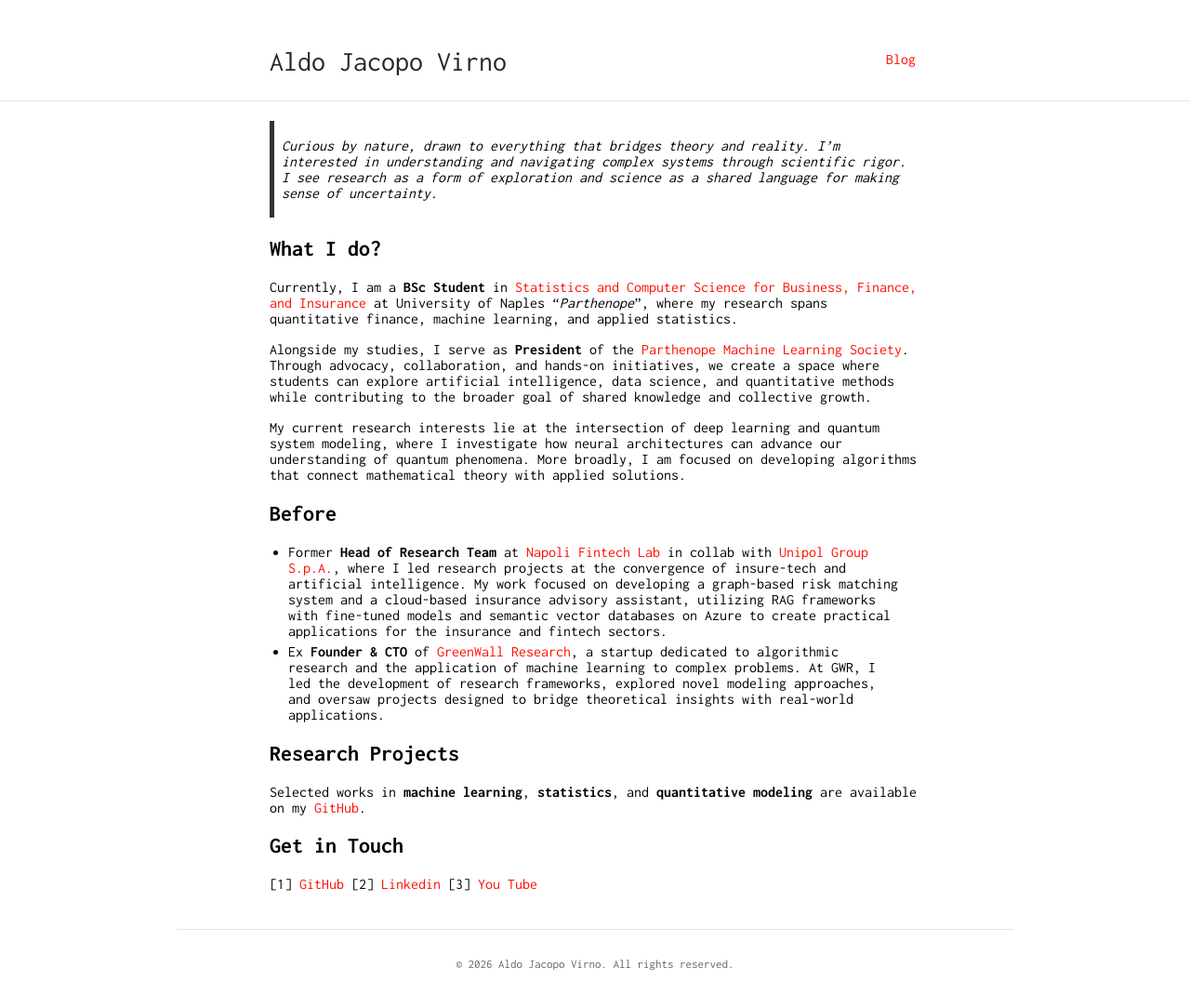
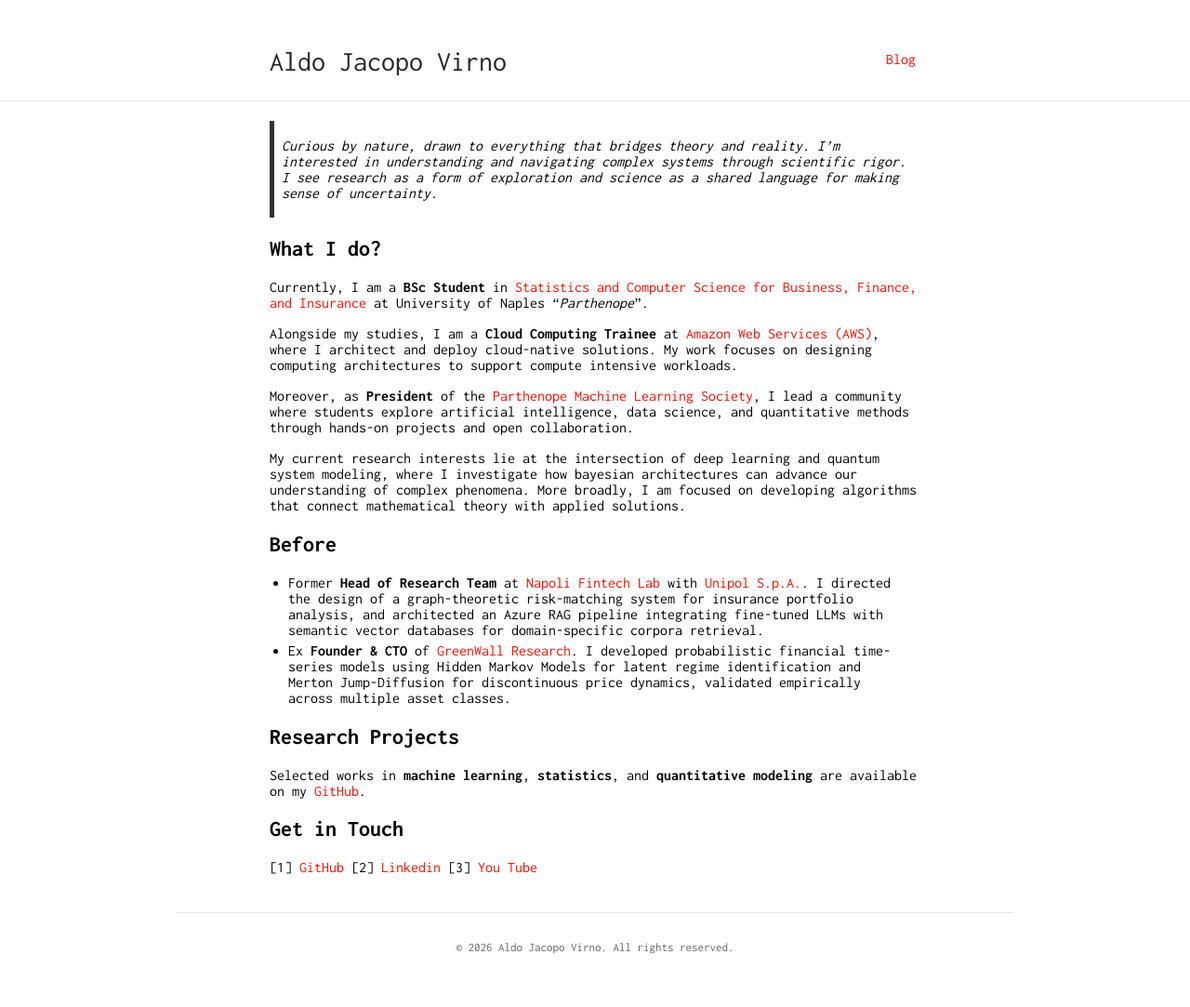
Before and after one commit to aldojacopovirno/aldojacopovirno.github.io, a Jekyll site: the page built from index.md, in a window 1280 px wide. Shown: the whole page at 93% size. Built offline with Jekyll 4.4.1, drawn with Linux system fonts in a browser that asks for light colours.

Commit message:
update index.md

```diff
--- a/_config.yml
+++ b/_config.yml
@@ -4,8 +4,8 @@ baseurl: ""
 
 # SEO Settings
 description: >-
-  Aldo Jacopo Virno - BSc Student in Statistics and Computer Science. Research in quantitative finance,
-  machine learning, and quantum systems modeling. President of Parthenope Machine Learning Society.
+  Aldo Jacopo Virno - BSc Student in Statistics and Computer Science. Cloud Computing Trainee at AWS.
+  Research in complex systems, bayesian architectures, and quantitative modeling. President of Parthenope Machine Learning Society.
 
 author:
   name: Aldo Jacopo Virno
--- a/index.md
+++ b/index.md
@@ -12,16 +12,18 @@ seo:
 
 ## What I do?
 
-Currently, I am a **BSc Student** in [Statistics and Computer Science for Business, Finance, and Insurance](https://orienta.uniparthenope.it/laurea-triennale/statistica-informatica-azienda-finanza-assicurazioni/) at University of Naples "_Parthenope_", where my research spans quantitative finance, machine learning, and applied statistics.
+Currently, I am a **BSc Student** in [Statistics and Computer Science for Business, Finance, and Insurance](https://orienta.uniparthenope.it/laurea-triennale/statistica-informatica-azienda-finanza-assicurazioni/) at University of Naples "_Parthenope_".
 
-Alongside my studies, I serve as **President** of the [Parthenope Machine Learning Society](https://aldojacopovirno.github.io/parthenope-mls/). Through advocacy, collaboration, and hands-on initiatives, we create a space where students can explore artificial intelligence, data science, and quantitative methods while contributing to the broader goal of shared knowledge and collective growth.
+Alongside my studies, I am a **Cloud Computing Trainee** at [Amazon Web Services (AWS)](https://aws.amazon.com/), where I architect and deploy cloud-native solutions. My work focuses on designing computing architectures to support compute intensive workloads.
 
-My current research interests lie at the intersection of deep learning and quantum system modeling, where I investigate how neural architectures can advance our understanding of quantum phenomena. More broadly, I am focused on developing algorithms that connect mathematical theory with applied solutions.
+Moreover, as **President** of the [Parthenope Machine Learning Society](https://aldojacopovirno.github.io/parthenope-mls/), I lead a community where students explore artificial intelligence, data science, and quantitative methods through hands-on projects and open collaboration.
+
+My current research interests lie at the intersection of deep learning and quantum system modeling, where I investigate how bayesian architectures can advance our understanding of complex phenomena. More broadly, I am focused on developing algorithms that connect mathematical theory with applied solutions.
 
 ## Before
 
-- Former **Head of Research Team** at [Napoli Fintech Lab](https://disaq.uniparthenope.it/fintechlab/) in collab with [Unipol Group S.p.A.](https://www.unipol.com/en), where I led research projects at the convergence of insure-tech and artificial intelligence. My work focused on developing a graph-based risk matching system and a cloud-based insurance advisory assistant, utilizing RAG frameworks with fine-tuned models and semantic vector databases on Azure to create practical applications for the insurance and fintech sectors.
-- Ex **Founder & CTO** of [GreenWall Research](https://www.linkedin.com/company/greenwall-research), a startup dedicated to algorithmic research and the application of machine learning to complex problems. At GWR, I led the development of research frameworks, explored novel modeling approaches, and oversaw projects designed to bridge theoretical insights with real-world applications.
+- Former **Head of Research Team** at [Napoli Fintech Lab](https://disaq.uniparthenope.it/fintechlab/) with [Unipol S.p.A.](https://www.unipol.com/en). I directed the design of a graph-theoretic risk-matching system for insurance portfolio analysis, and architected an Azure RAG pipeline integrating fine-tuned LLMs with semantic vector databases for domain-specific corpora retrieval.
+- Ex **Founder & CTO** of [GreenWall Research](https://www.linkedin.com/company/greenwall-research). I developed probabilistic financial time-series models using Hidden Markov Models for latent regime identification and Merton Jump-Diffusion for discontinuous price dynamics, validated empirically across multiple asset classes.
 
 ## Research Projects
 
```
